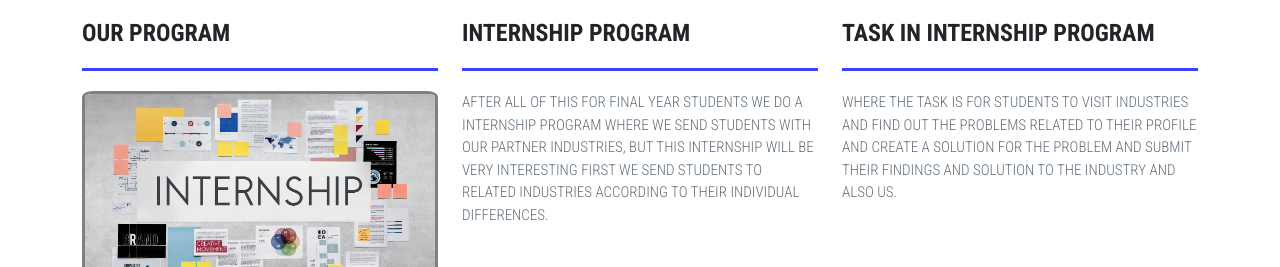
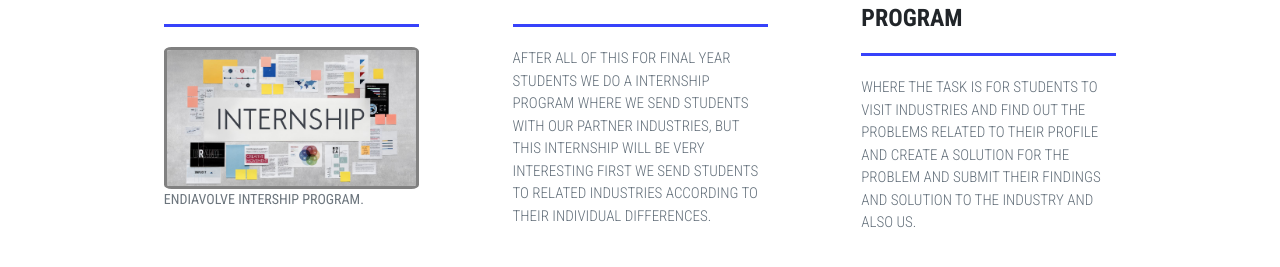
Before and after one commit to mg-muskan/Endiavolve, a PHP site: page /p/aboutus.php in a window 1280 px wide. Shown: the part 2143-2410 px from the top of the page. Run offline with PHP 8.4, Linux system fonts and the light colour scheme; some libraries are stand-ins or nearby versions.

Commit message:
Update aboutus.php

```diff
--- a/aboutus.php
+++ b/aboutus.php
@@ -24,15 +24,15 @@ include 'include/mheader.php';
 </div>
 
 <!-- About Us page -->
-<div class="aboutus-content ">
+<div class="aboutus-content">
     <div class="container about-border">
-        <div class="row">
-            <div class="col-md-6 wow fadeInLeft aboutus-content-page">
+        <div class="row justify-content-evenly">
+            <div class="col-md-5 p-1 wow fadeInLeft aboutus-content-page">
                 <div class="aboutus-carriculam-title">
                     <h1 class="aboutus-c-title"><b>About Us</b></h1>
                 </div>
-                <div class="col-md-12 vedio-form">
-                    <div class="embed-responsive embed-responsive-16by9">
+                <div class="col-md-11 vedio-form mx-auto">
+                    <div class="embed-responsive ratio ratio-16x9">
                         <iframe width="" height="" src="https://www.youtube.com/embed/wNcLbn6KH1s"
                             title="YouTube video player" frameborder="0"
                             allow="accelerometer; autoplay; clipboard-write; encrypted-media; gyroscope; picture-in-picture"
@@ -100,7 +100,7 @@ include 'include/mheader.php';
 
 
             <!-- Second part of aboutus  -->
-            <div class="col-md-6 wow fadeInRight aboutus-content-second-page">
+            <div class="col-md-5 p-1 wow fadeInRight aboutus-content-second-page">
                 <div class="aboutus-carriculam-title">
                     <h1 class="aboutus-c-title"><b>WHY WE ARE THE BEST?</b></h1>
                 </div>
@@ -187,17 +187,18 @@ include 'include/mheader.php';
 <section id="our-professors">
     <div class="our-professors-background">
         <div class="container">
-            <div class="row">
-                <div class="col-md-4  wow fadeInLeft">
-                    <h2 class="heading-white"><b>we are in a mission to make youth revolutionary, imaginary, inventive,
+            <div class="row justify-content-evenly mx-auto">
+                <div class="col-md-3 mx-auto wow fadeInLeft">
+                    <h2 class="heading-white fs-3"><b>we are in a mission to make youth revolutionary, imaginary, inventive,
                             innovative & start-up centric with moral UPLiftment.</b></h2>
                 </div>
 
 
-                <div class="col-md-8  wow fadeInRight">
+                <div class="col-md-8 ms-2 wow fadeInRight">
                     <h2 class="heading-white">OUR PROFESSORS/research scholers/industry expert</h2>
+                    <div class="row justify-content-center">
 
-                    <div class="col-md-6">
+                        <div class="col-md-5">
                             <!-- our professors item 1 -->
                             <div class="our-professors-item">
 
@@ -235,7 +236,7 @@ include 'include/mheader.php';
                         </div>
 
 
-                    <div class="col-md-6 data-wow-duration='1s' data-wow-delay='.5s'">
+                        <div class="col-md-5 data-wow-duration='1s' data-wow-delay='.5s'">
 
                             <!-- our professors part 2 item 1 -->
                             <div class="our-professors-item">
@@ -271,7 +272,7 @@ include 'include/mheader.php';
                                         STUDENTS.</p>
                                 </div>
                             </div>
-
+                        </div>
                     </div>
 
 
@@ -288,8 +289,8 @@ include 'include/mheader.php';
 
 <section id="internship-program">
     <div class="container">
-        <div class="row">
-            <div class="col-md-4">
+        <div class="row justify-content-evenly mx-auto">
+            <div class="col-md-3">
                 <div class="aboutus-carriculam-title">
                     <h1 class="aboutus-c-title"><b>our program </b></h1>
                 </div>
@@ -298,7 +299,7 @@ include 'include/mheader.php';
                     <figcaption class="figure-caption text-right">ENDIAVOLVE INTERSHIP PROGRAM.</figcaption>
                 </figure>
             </div>
-            <div class="col-md-4">
+            <div class="col-md-3">
                 <div class="aboutus-carriculam-title">
                     <h1 class="aboutus-c-title"><b>internship program </b></h1>
                 </div>
@@ -306,7 +307,7 @@ include 'include/mheader.php';
                     PARTNER INDUSTRIES, BUT THIS INTERNSHIP WILL BE VERY INTERESTING FIRST WE SEND STUDENTS TO RELATED
                     INDUSTRIES ACCORDING TO THEIR INDIVIDUAL DIFFERENCES.</p>
             </div>
-            <div class="col-md-4">
+            <div class="col-md-3">
                 <div class="aboutus-carriculam-title">
                     <h1 class="aboutus-c-title"><b>Task in internship program </b></h1>
                     <p>WHERE THE TASK IS FOR STUDENTS TO VISIT INDUSTRIES AND FIND OUT THE PROBLEMS RELATED TO THEIR
```
Lines whose indentation alone changed are shown as unchanged.
